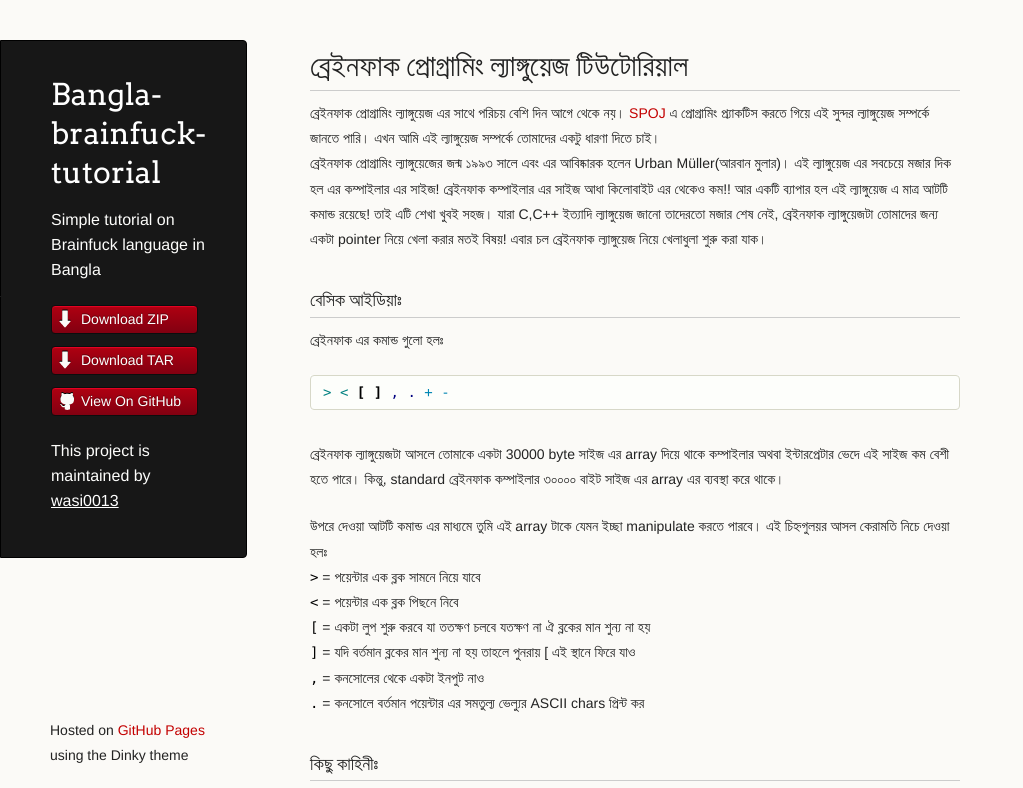
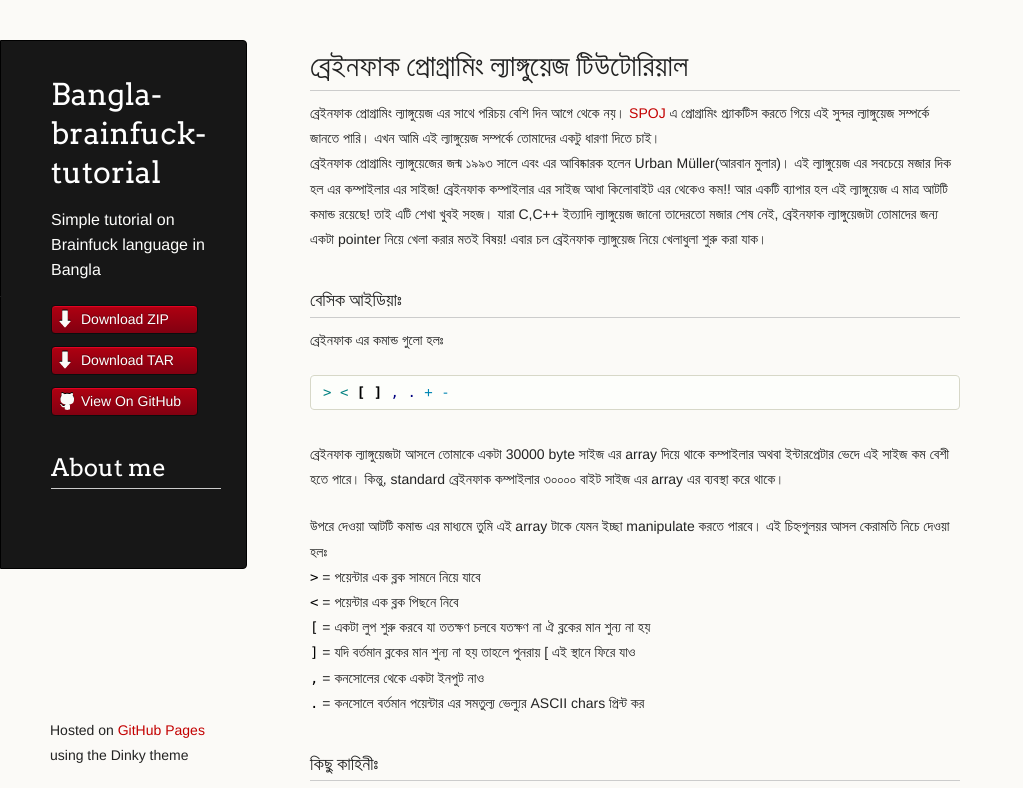
Before and after one commit to wasi0013/Bangla-Brainfuck-tutorial, a plain HTML site: page index.html in a window 1280 px wide. Shown: the top 788 px of the page, without its empty margins (0-1023 px from the left). Drawn offline with Linux system fonts and the light colour scheme.

Commit message:
Updated about me link

```diff
--- a/index.html
+++ b/index.html
@@ -24,8 +24,7 @@
           <li class="download"><a class="buttons" href="https://github.com/wasi0013/Bangla-Brainfuck-tutorial/tarball/master">Download TAR</a></li>
           <li><a class="buttons github" href="https://github.com/wasi0013/Bangla-Brainfuck-tutorial">View On GitHub</a></li>
         </ul>
-
-        <p class="header">This project is maintained by <a class="header name" href="https://github.com/wasi0013">wasi0013</a></p>
+        <p> <a href="https://about.me/wasi0013"><h2>About me</h2></a></br> </p>
 
 
       </header>
```
